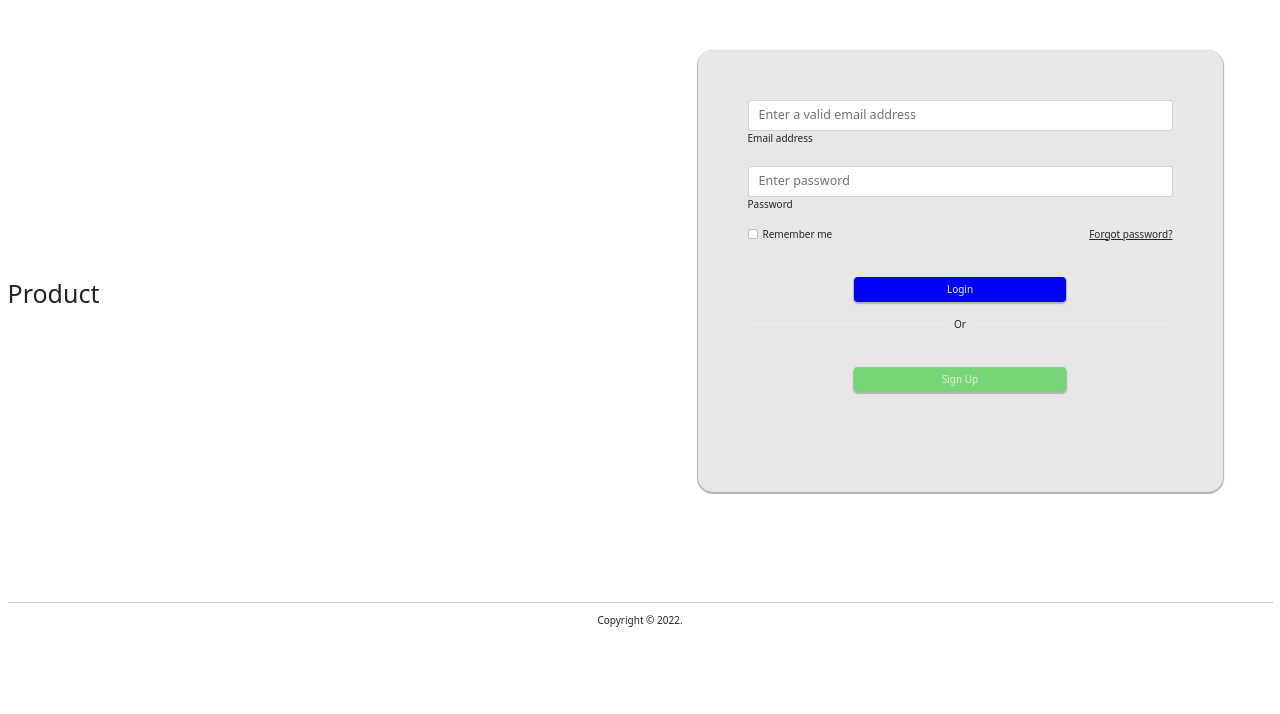
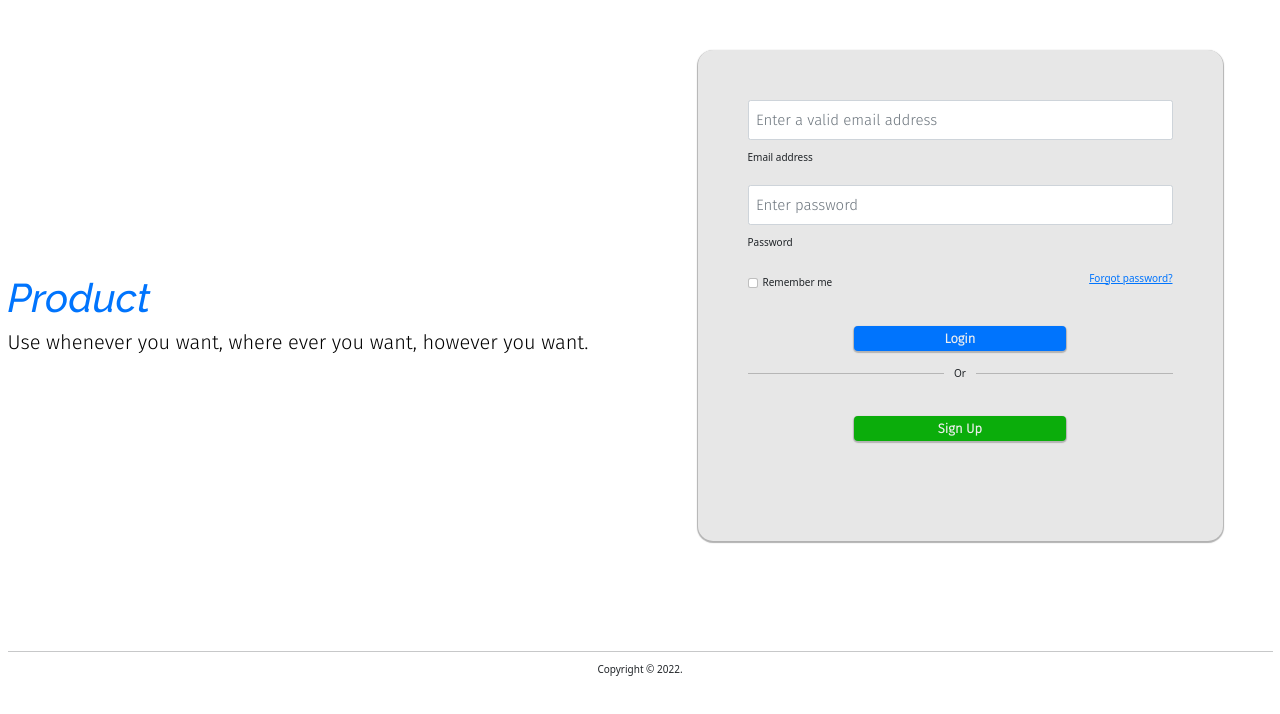
Before and after one commit to danny-1001/Login_page, a React (Create React App) app: page / in a window 1280 px wide. Shown: the top 714 px of the page. Built offline with nearby package versions, Linux system fonts and the light colour scheme.

Commit message:
added fonts

```diff
--- a/src/Components/Main.jsx
+++ b/src/Components/Main.jsx
@@ -5,9 +5,9 @@ function Main() {
     <section className="login_form">
       <div className="container-fluid h-custom">
         <div className="row d-flex justify-content-center align-items-center h-100">
-          <div className="col-md-6 form_text">
+          <div className="container col-md-6 form_text">
             <h1 className="text-align-center align-items-center">Product</h1>
-            <p className="text-align-center align-items-center d-md-none">
+            <p className="text-align-center align-items-center">
               Use whenever you want, where ever you want, however you want.
             </p>
           </div>
@@ -18,11 +18,11 @@ function Main() {
                   <input
                     type="email"
                     id="email"
-                    className="form-control form-control-lg text-align-center align-items-center"
+                    className="form-control  text-align-center align-items-center"
                     placeholder="Enter a valid email address"
                     required
                   />
-                  <label className="form-label" for="email">
+                  <label className="form-label pt-3" for="email">
                     Email address
                   </label>
                 </div>
@@ -31,17 +31,17 @@ function Main() {
                   <input
                     type="password"
                     id="password"
-                    className="form-control form-control-lg"
+                    className="form-control"
                     placeholder="Enter password"
                     required
                   />
-                  <label className="form-label" for="password">
+                  <label className="form-label pt-3" for="password">
                     Password
                   </label>
                 </div>
 
                 <div className="d-flex justify-content-between align-items-center">
-                  <div className="form-check mb-0">
+                  <div className="form-check mt-3">
                     <input
                       className="form-check-input "
                       type="checkbox"
@@ -52,13 +52,13 @@ function Main() {
                       Remember me
                     </label>
                   </div>
-                  <a href="#!" className="text-body">
+                  <a href="#!" className="forgot_password">
                     Forgot password?
                   </a>
                 </div>
 
                 <div className="text-center text-lg-center mt-5 pt-2">
-                  <button type="button" className="login_button">
+                  <button type="button" className="buttons login_button">
                     Login
                   </button>
                 </div>
@@ -67,7 +67,7 @@ function Main() {
                   <p className="text-center mx-3 mb-0">Or</p>
                 </div>
                 <div className="text-center text-lg-center mt-5 pt-2">
-                  <button type="button" className=" sign_up_button">
+                  <button type="button" className="buttons sign_up_button">
                     Sign Up
                   </button>
                 </div>
--- a/src/Styles/Styles.css
+++ b/src/Styles/Styles.css
@@ -1,4 +1,21 @@
 @import url("https://fonts.googleapis.com/css2?family=Fira+Sans:wght@300&family=Raleway:ital,wght@1,500&display=swap");
+.form_text {
+  color: black;
+  width: 100%;
+  height: 100%;
+}
+
+.form_text h1 {
+  font-size: 4rem;
+  font-family: "Raleway", sans-serif;
+  color: #0074fd;
+}
+
+.form_text p {
+  font-size: 2rem;
+  font-family: "Fira Sans", sans-serif;
+}
+
 .main_from {
   padding: 5rem 5rem 10rem 5rem;
 }
@@ -11,18 +28,28 @@
           box-shadow: 0rem 0.1rem 0.1rem 0.1rem rgba(116, 116, 116, 0.555);
 }
 
-.divider:after,
-.divider:before {
+.main_from #password,
+.main_from #email {
+  height: 4rem;
+  font-size: 1.5rem;
+  font-family: "Fira Sans", sans-serif;
+}
+
+.main_from .forgot_password {
+  color: #0074fd;
+}
+
+.main_from .divider:after,
+.main_from .divider:before {
   content: "";
   -webkit-box-flex: 1;
       -ms-flex: 1;
           flex: 1;
-  height: 1px;
-  background: #eee;
+  height: 0.1rem;
+  background: rgba(139, 139, 139, 0.527);
 }
 
-.login_button {
-  background-color: blue;
+.main_from .buttons {
   border-radius: 0.4rem;
   color: #eee;
   width: 50%;
@@ -30,17 +57,17 @@
   border: none;
   -webkit-box-shadow: 0rem 0.1rem 0.1rem 0.1rem rgba(138, 138, 138, 0.555);
           box-shadow: 0rem 0.1rem 0.1rem 0.1rem rgba(138, 138, 138, 0.555);
+  font-size: 1.3rem;
+  font-family: "Fira Sans", sans-serif;
+  font-weight: bold;
 }
 
-.sign_up_button {
-  background-color: #77d677;
-  color: #e7e7e7;
-  border: none;
-  width: 50%;
-  height: 2.5rem;
-  border-radius: 0.4rem;
-  -webkit-box-shadow: 0rem 0.1rem 0.1rem 0.1rem rgba(138, 138, 138, 0.555);
-          box-shadow: 0rem 0.1rem 0.1rem 0.1rem rgba(138, 138, 138, 0.555);
+.main_from .login_button {
+  background-color: #0074fd;
+}
+
+.main_from .sign_up_button {
+  background-color: #0bad0b;
 }
 
 * {
--- a/src/Styles/_main.scss
+++ b/src/Styles/_main.scss
@@ -1,3 +1,17 @@
+.form_text {
+  color: rgb(0, 0, 0);
+  width: 100%;
+  height: 100%;
+  h1 {
+    font-size: 4rem;
+    font-family: $header;
+    color: $primary;
+  }
+  p {
+    font-size: 2rem;
+    font-family: $p;
+  }
+}
 .main_from {
   padding: 5rem 5rem 10rem 5rem;
   .form_card {
@@ -6,30 +20,38 @@
     border-radius: 1.5rem;
     box-shadow: 0rem 0.1rem 0.1rem 0.1rem rgba(116, 116, 116, 0.555);
   }
+  #password,
+  #email {
+    height: 4rem;
+    font-size: 1.5rem;
+    font-family: $p;
   }
-
+  .forgot_password {
+    color: $primary;
+  }
   .divider:after,
   .divider:before {
     content: "";
     flex: 1;
-  height: 1px;
-  background: #eee;
+    height: 0.1rem;
+    background: rgba(139, 139, 139, 0.527);
   }
-.login_button {
-  background-color: blue;
+
+  .buttons {
     border-radius: 0.4rem;
     color: #eee;
     width: 50%;
     height: 2.5rem;
     border: none;
     box-shadow: 0rem 0.1rem 0.1rem 0.1rem rgba(138, 138, 138, 0.555);
+    font-size: 1.3rem;
+    font-family: $p;
+    font-weight: bold;
+  }
+  .login_button {
+    background-color: $primary;
   }
   .sign_up_button {
-  background-color: rgb(119, 214, 119);
-  color: #e7e7e7;
-  border: none;
-  width: 50%;
-  height: 2.5rem;
-  border-radius: 0.4rem;
-  box-shadow: 0rem 0.1rem 0.1rem 0.1rem rgba(138, 138, 138, 0.555);
+    background-color: rgb(11, 173, 11);
   }
+}
```
Also changed, not shown: 1 other file (tests, documents, lock files or other folders). Lines whose indentation alone changed are shown as unchanged.
